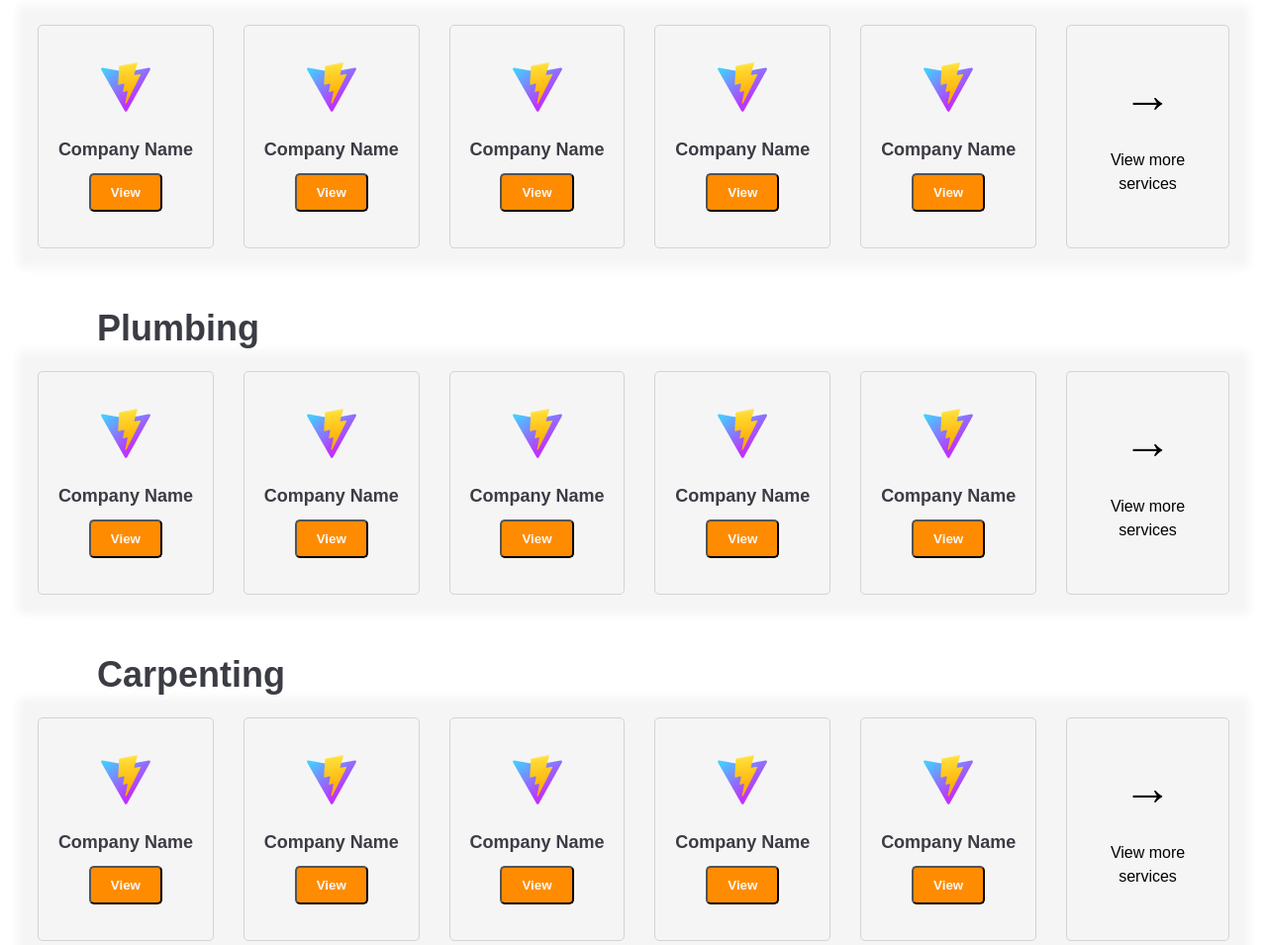
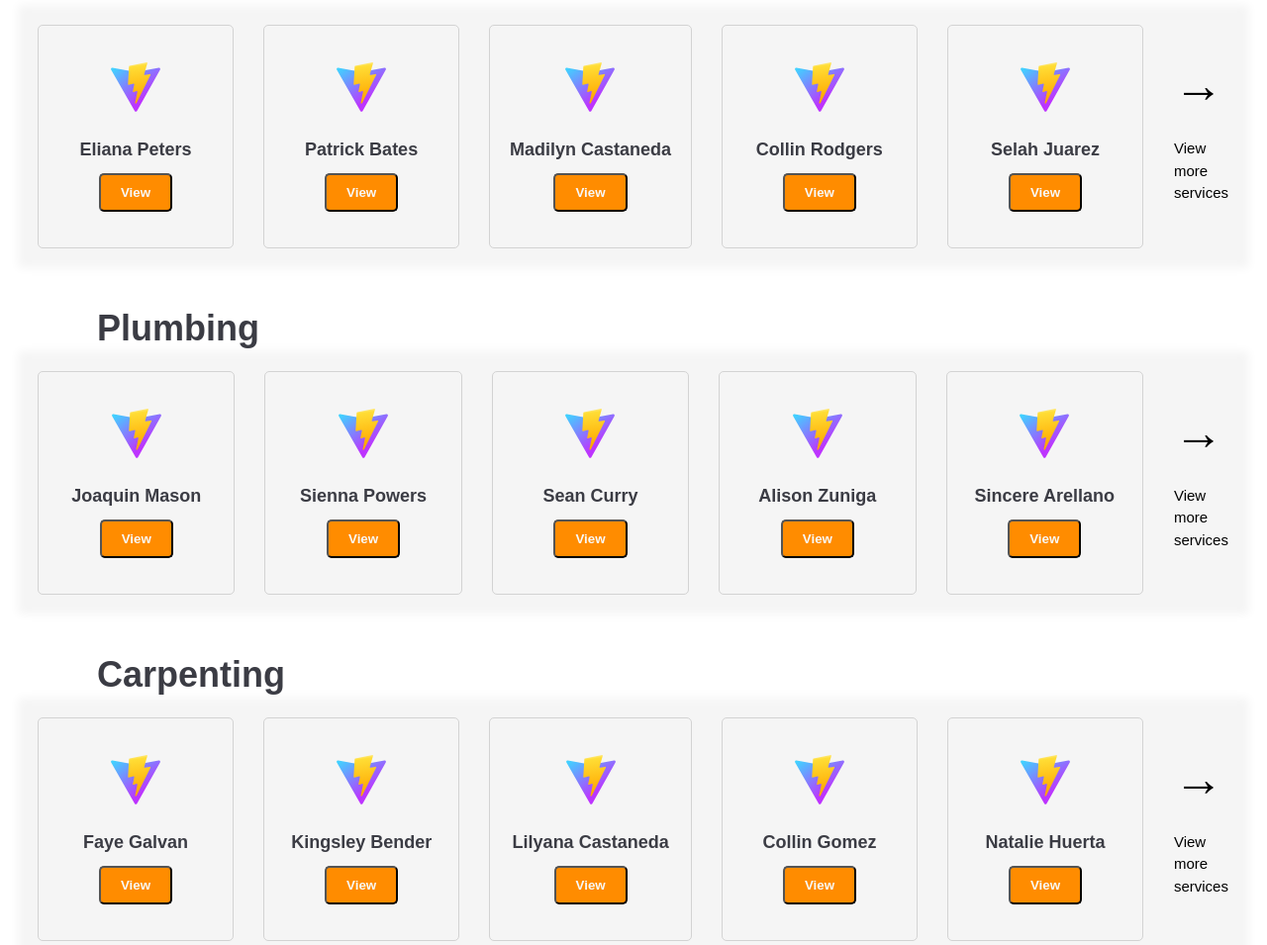
Before and after one commit to mcyellowbird/CSIT314-dashtrade, a website built with Vite: page Website/vite-project/index.html in a window 1280 px wide. Shown: the part 380-1335 px from the top of the page at 99% size. Built offline with nearby package versions, Linux system fonts and the light colour scheme.

Commit message:
Re-added js

```diff
--- a/Website/vite-project/generateData.js
+++ b/Website/vite-project/generateData.js
@@ -71,6 +71,7 @@ function populateTradies(){
         var newCompanyName = document.createElement('h3');
         var newButton = document.createElement('button');
 
+        newTD.classList.add("CompanyTD");
         newIMG.src = "public/vite.svg";
         newCompanyName.innerText = tradies[i].name;
         newButton.textContent = "View";
--- a/Website/vite-project/index.html
+++ b/Website/vite-project/index.html
@@ -4,8 +4,9 @@
     <meta charset="utf-8">
     <title>DashTrade</title>
     <link rel="stylesheet" href="style.css">
+    <script src="generateData.js"></script>
   </head>
-  <body>
+  <body onload="generateTradies(); populateTradies();">
     <header class="navbar">
       <a class="navbar-logo" href="#">DashTrade</a>
       <nav class="navbar-links">
@@ -25,8 +26,8 @@
       <h1 class = "rowTitle">Electrical</h1>
       <div>
         <table id="companyList" >
-          <tr>
-            <td class = "CompanyTD" id="specificCompany">
+          <tr id="electricalList">
+            <!-- <td class = "CompanyTD" id="specificCompany">
               <img src="public/vite.svg">
               <h3>Company Name</h3>
               <button class="button">View</button>
@@ -54,15 +55,15 @@
             <td class = "CompanyTD"  class="arrowData" >
               <span style="font-size: 50px;">&#8594;</span>
               <p>View more services</p>
-            </td>
+            </td> -->
           </tr>
         </table>
       </div>
       <h1 class = "rowTitle">Plumbing</h1>
 
       <table>
-        <tr>
-          <td class = "CompanyTD"  id="specificCompany">
+        <tr id="plumbingList">
+          <!-- <td class = "CompanyTD"  id="specificCompany">
             <img src="public/vite.svg">
             <h3>Company Name</h3>
             <button class="button">View</button>
@@ -90,15 +91,15 @@
           <td class = "CompanyTD"  class="arrowData">
             <span style="font-size: 50px;">&#8594;</span>
             <p>View more services</p>
-          </td>
+          </td> -->
         </tr>
       </table>
 
       <h1 class = "rowTitle">Carpenting</h1>
 
       <table>
-        <tr>
-          <td class = "CompanyTD"  id="specificCompany">
+        <tr id="carpentingList">
+          <!-- <td class = "CompanyTD"  id="specificCompany">
             <img src="public/vite.svg">
             <h3>Company Name</h3>
             <button class="button">View</button>
@@ -126,7 +127,7 @@
           <td class = "CompanyTD"  class="arrowData" >
             <span style="font-size: 50px;">&#8594;</span>
             <p>View more services</p>
-          </td>
+          </td> -->
         </tr>
       </table>
 
```
